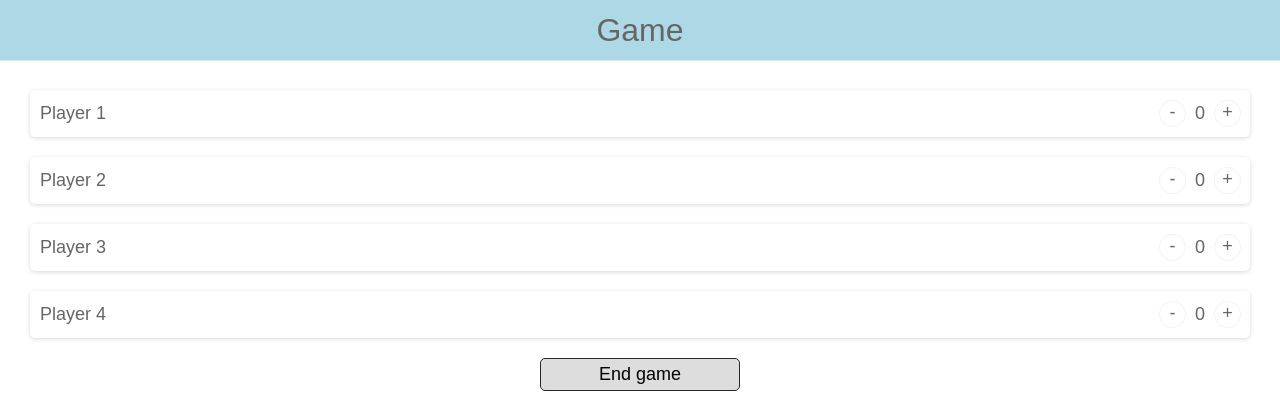
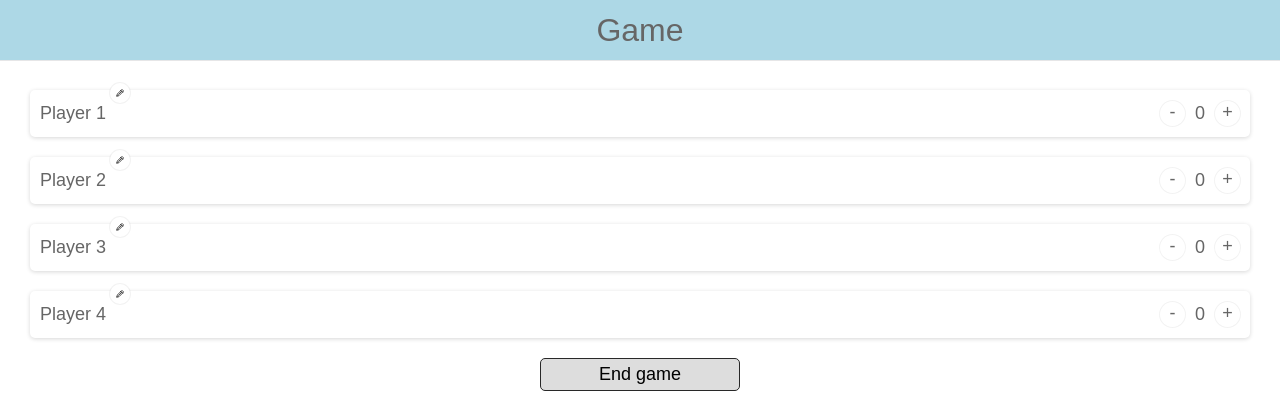
Before and after one commit to CasparVelsen/scorekeeper, a React (Create React App) app: page /game in a window 1280 px wide. Shown: the top 393 px of the page. Built offline with nearby package versions, Linux system fonts and the light colour scheme.

Commit message:
Change useState Tree

```diff
--- a/package.json
+++ b/package.json
@@ -8,6 +8,7 @@
     "@testing-library/user-event": "^13.5.0",
     "react": "^17.0.2",
     "react-dom": "^17.0.2",
+    "react-icons": "^4.3.1",
     "react-scripts": "5.0.0",
     "styled-components": "^5.3.3",
     "web-vitals": "^2.1.4"
--- a/src/App.js
+++ b/src/App.js
@@ -1,3 +1,4 @@
+import { useState } from "react";
 import { Routes, Route } from "react-router-dom";
 import HomePage from "./pages/HomePage";
 import GamePage from "./pages/GamePage";
@@ -8,11 +9,27 @@ import styled from "styled-components";
 import Nav from "./components/Nav";
 
 function App() {
+  const [players, setPlayers] = useState([
+    { name: "Player 1", score: 0, id: "1" },
+    { name: "Player 2", score: 0, id: "2" },
+    { name: "Player 3", score: 0, id: "3" },
+    { name: "Player 4", score: 0, id: "4" },
+  ]);
+
   return (
     <>
       <Routes>
         <Route path="/" element={<HomePage />} />
-        <Route path="/game" element={<GamePage />} />
+        <Route
+          path="/game"
+          element={
+            <GamePage
+              players={players}
+              onDecreasePlayerScore={decreasePlayerScore}
+              onIncreasePlayerScore={increasePlayerScore}
+            />
+          }
+        />
         <Route path="/history" element={<HistoryPage />} />
       </Routes>
       <Footer>
@@ -20,6 +37,24 @@ function App() {
       </Footer>
     </>
   );
+
+  function increasePlayerScore(index) {
+    const currentPlayer = players[index];
+    setPlayers([
+      ...players.slice(0, index),
+      { ...currentPlayer, score: currentPlayer.score + 1 },
+      ...players.slice(index + 1),
+    ]);
+  }
+
+  function decreasePlayerScore(index) {
+    const currentPlayer = players[index];
+    setPlayers([
+      ...players.slice(0, index),
+      { ...currentPlayer, score: currentPlayer.score - 1 },
+      ...players.slice(index + 1),
+    ]);
+  }
 }
 
 export default App;
--- a/src/components/Form.js
+++ b/src/components/Form.js
@@ -2,17 +2,49 @@ import Input from "./Input";
 import Button from "./Button";
 import styled from "styled-components";
 import { NavLink } from "react-router-dom";
+import { useState } from "react";
 
-export default function Form() {
+export default function Form({ onCreateGame }) {
+  const [nameOfGame, setNameOfGame] = useState("");
+  const [playerNames, setPlayerNames] = useState("");
+
   return (
-    <InputForm>
-      <Input title={"Type in your name:"} placeholder={"e.g. Max Mustermann"} />
-      <Input title={"Name your game:"} placeholder={"e.g. Siedler von Catan"} />
+    <InputForm
+      aria-labelledby="formHeader"
+      onSubmit={handleSubmit}
+      autoComplete="off"
+    >
+      <Input
+        name="playerNames"
+        title={"Type in your name:"}
+        placeholder={"e.g. Max Mustermann"}
+        onChange={(event) => setPlayerNames(event.target.value)}
+        value={playerNames}
+        required
+      />
+      <Input
+        name="nameOfGame"
+        title={"Name your game:"}
+        placeholder={"e.g. Siedler von Catan"}
+        onChange={(event) => setNameOfGame(event.target.value)}
+        value={nameOfGame}
+        required
+      />
       <NavLink to="/game">
         <Button isDark={false}>Create game</Button>
       </NavLink>
     </InputForm>
   );
+
+  function handleSubmit(event) {
+    event.preventDefault();
+    onCreateGame({
+      nameOfGame,
+      playerNames: playerNames.split(",").map((name) => name.trim()),
+    });
+    setNameOfGame("");
+    setPlayerNames("");
+  }
 }
 
 const InputForm = styled.form`
--- a/src/components/Player.js
+++ b/src/components/Player.js
@@ -1,12 +1,22 @@
 import styled from "styled-components";
+import { GrEdit } from "react-icons/gr";
 
-export default function Player({ name, score, onDecrement, onIncrement }) {
+export default function Player({
+  name,
+  score,
+  onDecreasePlayerScore,
+  onIncreasePlayerScore,
+  changeInput,
+}) {
   return (
     <PlayerBoard>
       <PlayerName>{name}</PlayerName>
-      <Button onClick={onDecrement}>-</Button>
+      <Icon onClick={changeInput}>
+        <GrEdit size={12} />
+      </Icon>
+      <Button onClick={onDecreasePlayerScore}>-</Button>
       <PlayerScore>{score}</PlayerScore>
-      <Button onClick={onIncrement}>+</Button>
+      <Button onClick={onIncreasePlayerScore}>+</Button>
     </PlayerBoard>
   );
 }
@@ -20,10 +30,32 @@ const PlayerBoard = styled.section`
   box-shadow: rgba(0, 0, 0, 0.16) 0px 1px 4px;
   border-radius: 5px;
   color: #666;
+  position: relative;
 `;
 
 const PlayerName = styled.span`
   margin-right: auto;
+`;
+
+const Icon = styled.button`
+  margin-left: 10px;
+  height: 20px;
+  width: 20px;
+  background-color: white;
+  color: #666;
+  border: none;
+  border-radius: 50%;
+  box-shadow: rgba(0, 0, 0, 0.05) 0px 0px 0px 1px;
+  display: flex;
+  justify-content: center;
+  align-items: center;
+  position: absolute;
+  top: -7px;
+  left: 70px;
+
+  &: hover {
+    background-color: #ddd;
+  }
 `;
 
 const PlayerScore = styled.span`
--- a/src/pages/GamePage.js
+++ b/src/pages/GamePage.js
@@ -5,14 +5,11 @@ import styled from "styled-components";
 import Button from "../components/Button";
 import { NavLink } from "react-router-dom";
 
-export default function GamePage() {
-  const [players, setPlayers] = useState([
-    { name: "Player 1", score: 0, id: "1" },
-    { name: "Player 2", score: 0, id: "2" },
-    { name: "Player 3", score: 0, id: "3" },
-    { name: "Player 4", score: 0, id: "4" },
-  ]);
-
+export default function GamePage({
+  players,
+  onDecreasePlayerScore,
+  onIncreasePlayerScore,
+}) {
   return (
     <>
       <Header children={"Game"} />
@@ -21,8 +18,8 @@ export default function GamePage() {
           <Player
             name={name}
             score={score}
-            onDecrement={() => decrementPlayerScore(index)}
-            onIncrement={() => incrementPlayerScore(index)}
+            nDecreasePlayerScore={() => onDecreasePlayerScore(index)}
+            onIncreasePlayerScore={() => onIncreasePlayerScore(index)}
             key={id}
           />
         ))}
@@ -35,24 +32,6 @@ export default function GamePage() {
       </Main>
     </>
   );
-
-  function incrementPlayerScore(index) {
-    const player = players[index];
-    setPlayers([
-      ...players.slice(0, index),
-      { ...player, score: player.score + 1 },
-      ...players.slice(index + 1),
-    ]);
-  }
-
-  function decrementPlayerScore(index) {
-    const player = players[index];
-    setPlayers([
-      ...players.slice(0, index),
-      { ...player, score: player.score - 1 },
-      ...players.slice(index + 1),
-    ]);
-  }
 }
 
 const Main = styled.main`
--- a/src/pages/HistoryPage.js
+++ b/src/pages/HistoryPage.js
@@ -1,9 +1,28 @@
 import Header from "../components/Header";
+import styled from "styled-components";
 
 export default function HistoryPage() {
   return (
     <>
       <Header children={"History"} />
+      <Main>
+        <Title>game history:</Title>
+      </Main>
     </>
   );
 }
+
+const Main = styled.main`
+  display: flex;
+  flex-direction: column;
+  align-items: center;
+  gap: 20px;
+  padding: 30px;
+  height: auto;
+`;
+
+const Title = styled.h2`
+  color: #666;
+  margin: 0;
+  font-size: 1.2em;
+`;
--- a/src/pages/HomePage.js
+++ b/src/pages/HomePage.js
@@ -1,6 +1,5 @@
 import Form from "../components/Form";
 import Header from "../components/Header";
-
 import styled from "styled-components";
 
 export default function HomePage() {
```
Also changed, not shown: 1 other file (tests, documents, lock files or other folders).
